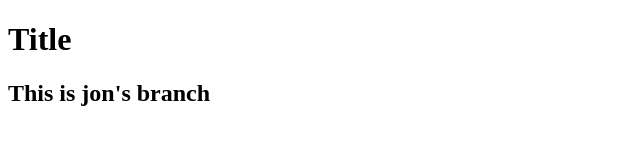
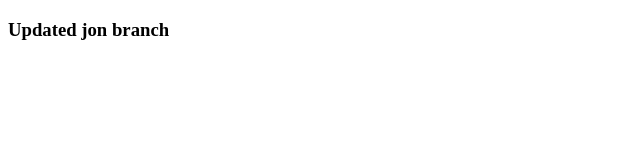
Before and after one commit to sen-andy/git-testing, a plain HTML site: page teamgit/index.html in a window 1280 px wide. Shown: the whole page, without its empty margins (0-640 px from the left). Drawn offline with Linux system fonts and the light colour scheme.

Commit message:
mistake on purpose

```diff
--- a/teamgit/index.html
+++ b/teamgit/index.html
@@ -6,7 +6,6 @@
     <title>Document</title>
 </head>
 <body>
-    <h1>Title</h1>
-    <h2>This is jon's branch</h2>
+    <h3>Updated jon branch</h3>
 </body>
 </html>
```
